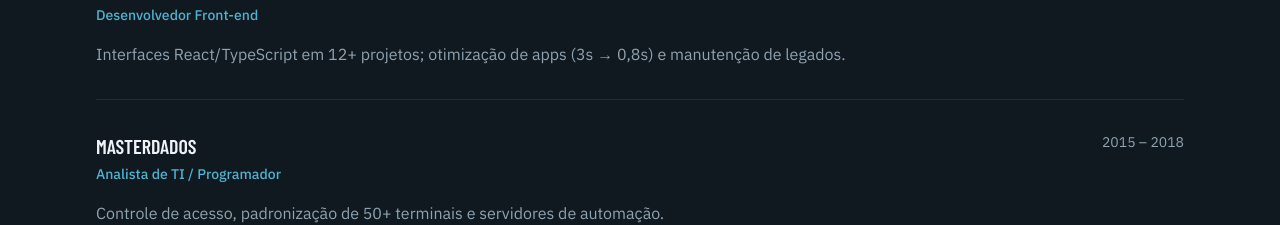
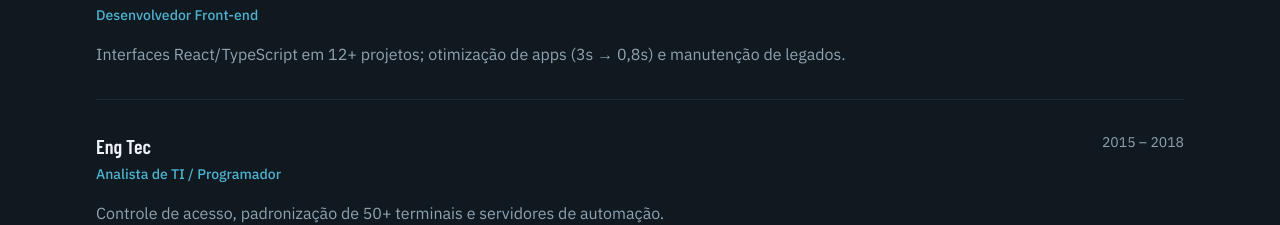
Before and after one commit to camilomelo8428/portfolio-camilo, a Next.js app: page /portfolio-camilo/ in a window 1280 px wide. Shown: the part 3440-3665 px from the top of the page. Built offline with nearby package versions, Linux system fonts and the light colour scheme.

Commit message:
fix: atualiza experiencia MASTERDADOS para Eng Tec

```diff
--- a/src/content/experience.ts
+++ b/src/content/experience.ts
@@ -25,7 +25,7 @@
     ],
   },
   {
-    company: "MASTERDADOS",
+    company: "Eng Tec",
     role: "Analista de TI / Programador",
     period: "2015 – 2018",
     bullets: [
--- a/src/i18n/dictionaries.ts
+++ b/src/i18n/dictionaries.ts
@@ -316,7 +316,7 @@
         ],
       },
       {
-        company: "MASTERDADOS",
+        company: "Eng Tec",
         role: "Analista de TI / Programador",
         period: "2015 – 2018",
         bullets: [
@@ -551,7 +551,7 @@
         ],
       },
       {
-        company: "MASTERDADOS",
+        company: "Eng Tec",
         role: "IT Analyst / Developer",
         period: "2015 – 2018",
         bullets: [
```
